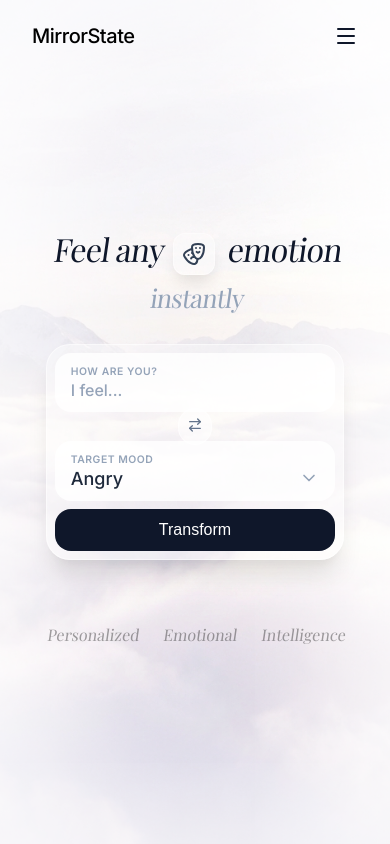
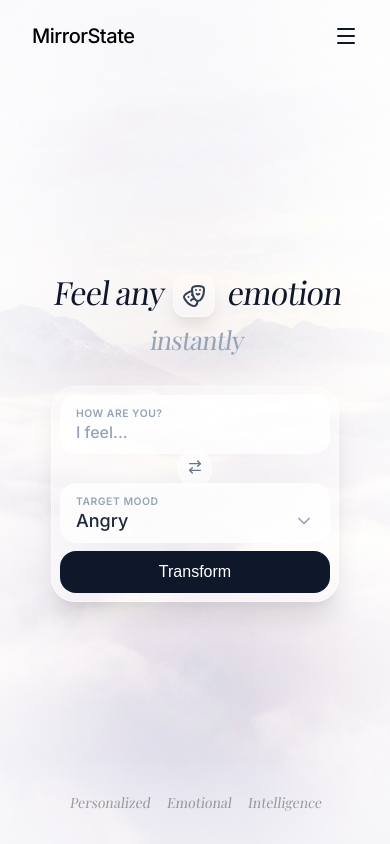
Before and after one commit to kwstx/MirrorState, a Next.js app: page / in a window 390 px wide. Built offline with nearby package versions, Linux system fonts and the light colour scheme; a web font is replaced by a local one.

Commit message:
Position footer text at bottom of screen on mobile

```diff
--- a/src/app/globals.css
+++ b/src/app/globals.css
@@ -705,21 +705,26 @@ body {
 
 /* Footer (Logos/Text) */
 .hero-footer {
-  margin-top: 4rem;
-  /* Reduced */
+  position: absolute;
+  /* Added absolute positioning for mobile */
+  bottom: 2rem;
+  left: 0;
+  right: 0;
+  margin-top: 0;
   display: flex;
   justify-content: center;
-  gap: 1.5rem;
-  /* Reduced */
+  gap: 1rem;
+  /* Compact gap */
   opacity: 0.4;
   filter: grayscale(100%);
   mix-blend-mode: multiply;
   flex-wrap: wrap;
-  /* Allow wrapping on very small screens */
 }
 
 @media (min-width: 768px) {
   .hero-footer {
+    position: static;
+    /* Restore static flow on desktop */
     margin-top: 8rem;
     gap: 3rem;
   }
@@ -728,8 +733,8 @@ body {
 .hero-footer span {
   font-family: var(--font-serif);
   font-style: italic;
-  font-size: 1rem;
-  /* Reduced */
+  font-size: 0.875rem;
+  /* Smaller text for mobile */
   transform: skewX(6deg);
   display: inline-block;
 }
```
